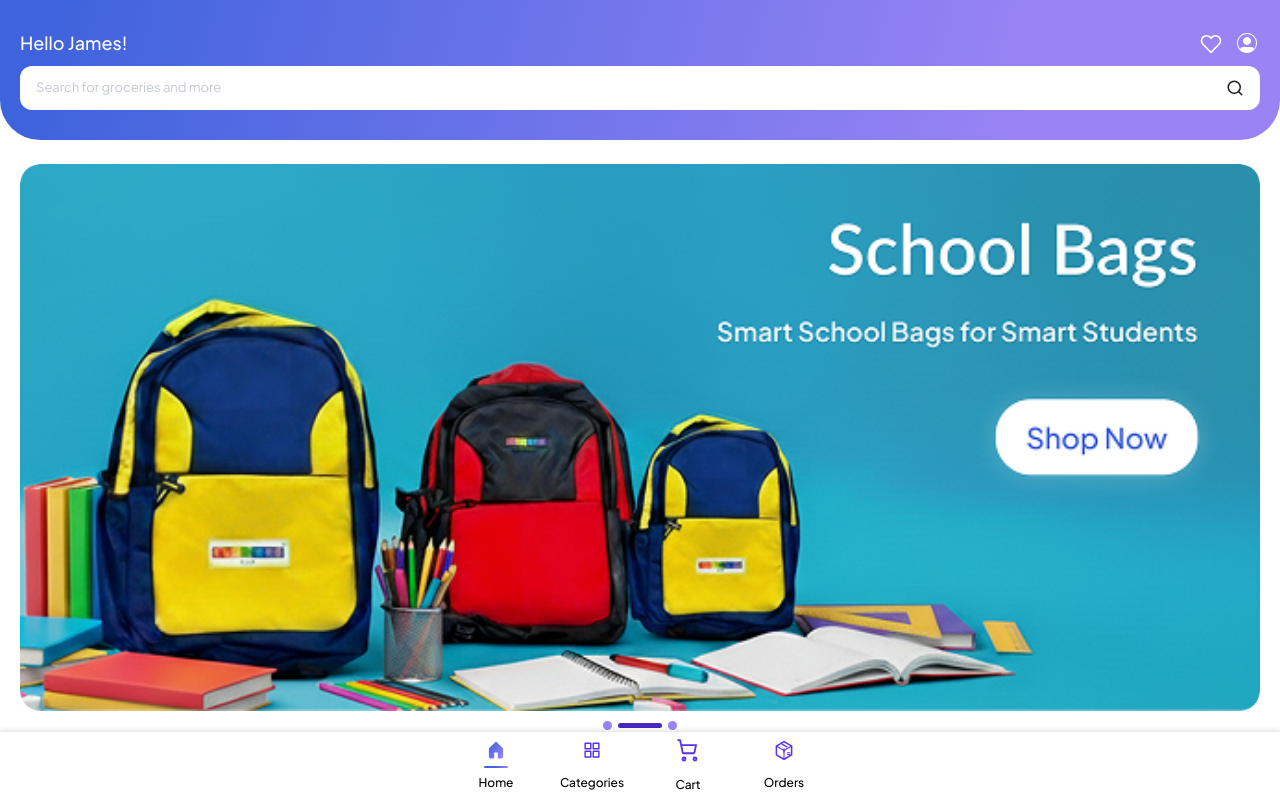
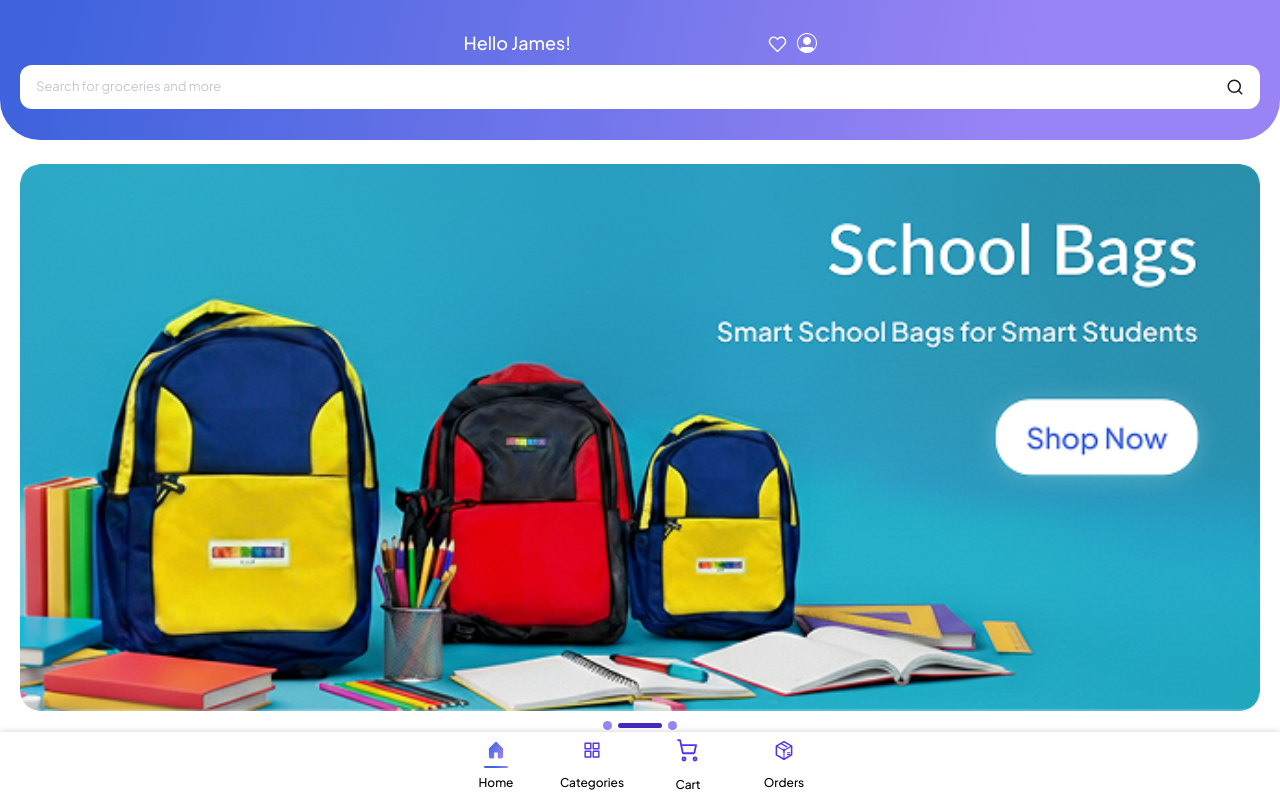
Before and after one commit to shreeram-kaudare-tc/student-kare, an Angular app in the folder student-kare-fe/: page /home in a window 1280 px wide. Built offline with nearby package versions, Linux system fonts and the light colour scheme.

Commit message:
home screen hello james and icon fix

```diff
--- a/student-kare-fe/src/app/pages/home-page/home-page.html
+++ b/student-kare-fe/src/app/pages/home-page/home-page.html
@@ -6,18 +6,19 @@
         <!-- Gradient Header Block -->
         <div class="w-full rounded-b-[40px] pt-px pb-px gap-[10px] flex flex-col justify-center min-h-[140px] max-h-[170px]" style="background: linear-gradient(104.94deg, #3E63DD 3.61%, #9A84F5 80.46%);">
 
-            <!-- Header: Hello James! -->
-            <div class="flex items-center justify-between px-[20px]">
-                <h1 class="text-[18px] font-medium text-white leading-[22px] tracking-[0%] font-jakarta">Hello James!</h1>
-                <div class="flex items-center gap-[10px]">
-                    <!-- Heart icon -->
-                    <button class="w-[26px] h-[26px] flex items-center justify-center">
-                        <svg width="22" height="20" viewBox="0 0 24 22" fill="none" stroke="white" stroke-width="1.8" stroke-linecap="round" stroke-linejoin="round">
+            <!-- Header: Hello James! (Figma 18px Medium, 100% leading) -->
+            <div class="flex items-center justify-between px-[20px] w-full max-w-[393px] mx-auto min-h-[23px]">
+                <h1 class="text-[18px] font-medium text-white leading-[100%] tracking-[0%] font-jakarta">Hello James!</h1>
+                <!-- Header Icons Group - Figma Frame 1686563856 (49px wide, 10px gap) -->
+                <div class="flex items-center gap-[10px] w-[49px] h-[20px] justify-end">
+                    <!-- Wishlist/Heart Icon (19x17) -->
+                    <button class="w-[19px] h-[20px] flex items-center justify-center">
+                        <svg width="19" height="17" viewBox="0 0 24 22" fill="none" stroke="white" stroke-width="1.8" stroke-linecap="round" stroke-linejoin="round">
                             <path d="M20.84 4.61a5.5 5.5 0 0 0-7.78 0L12 5.67l-1.06-1.06a5.5 5.5 0 0 0-7.78 7.78l1.06 1.06L12 21.23l7.78-7.78 1.06-1.06a5.5 5.5 0 0 0 0-7.78z" />
                         </svg>
                     </button>
-                    <!-- Avatar -->
-                    <div class="w-[26px] h-[26px] rounded-full bg-opacity-30 flex items-center justify-center">
+                    <!-- Profile Icon - Figma Frame 1686563783 (20x20, Nav to Login 1) -->
+                    <div (click)="router.navigate(['/login-one'])" class="w-[20px] h-[20px] flex items-center justify-center cursor-pointer">
                         <svg width="20" height="20" viewBox="0 0 20 20" fill="none" xmlns="http://www.w3.org/2000/svg">
                             <path d="M14 8C14 9.06087 13.5786 10.0783 12.8284 10.8284C12.0783 11.5786 11.0609 12 10 12C8.93913 12 7.92172 11.5786 7.17157 10.8284C6.42143 10.0783 6 9.06087 6 8C6 6.93913 6.42143 5.92172 7.17157 5.17157C7.92172 4.42143 8.93913 4 10 4C11.0609 4 12.0783 4.42143 12.8284 5.17157C13.5786 5.92172 14 6.93913 14 8Z" fill="white" />
                             <path fill-rule="evenodd" clip-rule="evenodd"
@@ -78,9 +79,9 @@
             <img src="/images/home/promo-xmas.png" alt="Promo Code" class="w-full object-contain" />
         </div>
 
-        <!-- You may also like -->
+        <!-- You may also like: Figma 14px Medium Plus Jakarta Sans, 20px leading -->
         <div class="mb-[16px]">
-            <h2 class="text-[15px] font-bold text-[#1A1C1E] px-[20px] mb-[12px]">You may also like</h2>
+            <h2 class="text-[14px] font-medium text-black px-[20px] mb-[12px] leading-[20px] font-jakarta">You may also like</h2>
             <div class="flex gap-[12px] px-[20px] overflow-x-auto scrollbar-hide pb-[4px]">
                 @for (item of youMayAlsoLike; track item.label) {
                 <div class="flex-shrink-0 w-[150px] h-[150px] rounded-[16px] overflow-hidden cursor-pointer">
```
